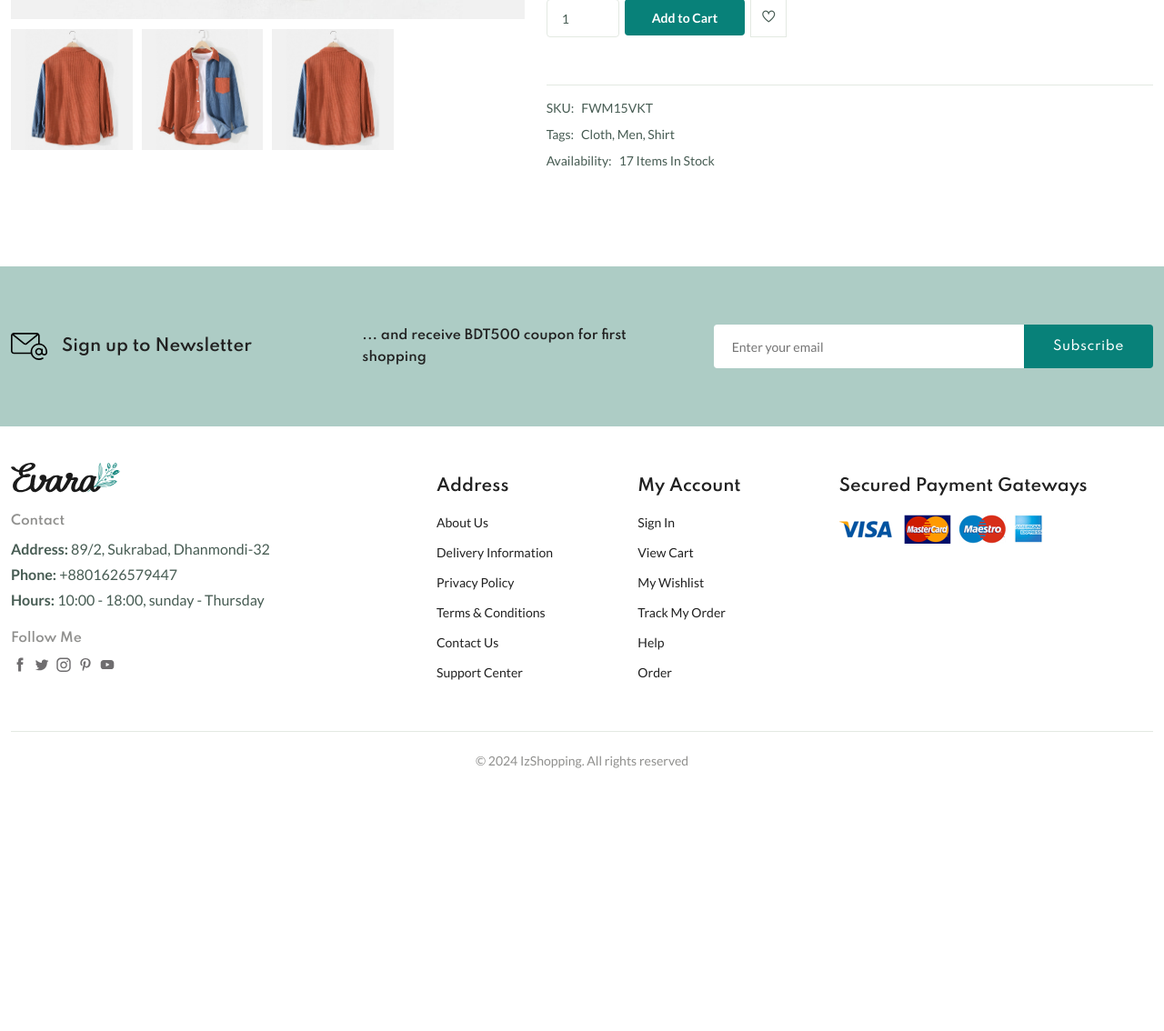
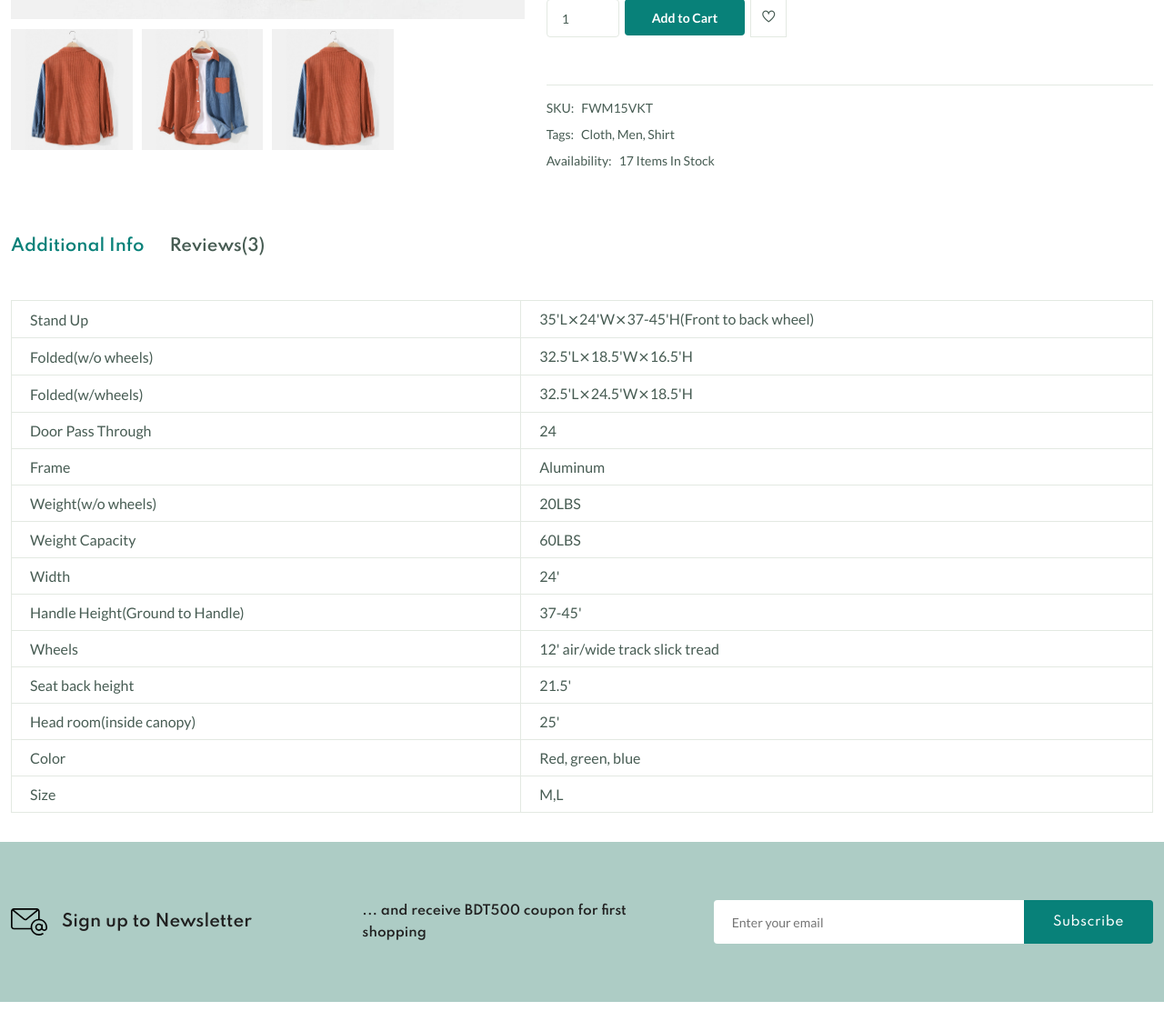
Before and after one commit to partho14/100-days-web-bootcamp, a PHP site: page /details.html in a window 1280 px wide. Shown: the part 833-1967 px from the top of the page at 91% size. Before the commit the page ends 1678 px from the top, so only its background shows below. Run offline with PHP 8.4, Linux system fonts and the light colour scheme; lists and menus that the app fills with data are empty; some libraries are stand-ins or nearby versions.

Commit message:
review and add-rating design implement

```diff
--- a/IzGrocery/assets/css/styles.css
+++ b/IzGrocery/assets/css/styles.css
@@ -109,6 +109,11 @@ button,textarea,input{
   outline: none;
 }
 
+table{
+  width: 100%;
+  border-collapse: collapse;
+}
+
 /*=============== REUSABLE CSS CLASSES ===============*/
 
 .container{
@@ -162,6 +167,21 @@ button,textarea,input{
 
 .section__title span{
   color: var(--first-color);
+}
+
+.form{
+  row-gap: 16px;
+}
+
+.form__group{
+  grid-template-columns: repeat(2, 1fr);
+  gap: 16px;
+}
+
+.textarea{
+  height: 200px;
+  padding-block: 16px;
+  resize: none;
 }
 
 /*=============== HEADER & NAV ===============*/
@@ -1087,6 +1107,98 @@ button,textarea,input{
 
 /*=============== DETAILS INFO & REVIEWS ===============*/
 
+.detail__tabs{
+  display: flex;
+  column-gap: 28px;
+  margin-bottom: 48px;
+}
+
+.detail__tab{
+  font-family: var(--second-font);
+  font-size: var(--large-font-size);
+  font-weight: var(--weight-600);
+  cursor: pointer;
+}
+
+.detail__tab.active-tab{
+  color: var(--first-color);
+}
+
+.details__tab-content:not(.active-tab){
+  display: none;
+}
+
+.info__table tr th,
+.info__table tr td{
+  border: 1px solid var(--border-color-alt);
+  padding: 10px 20px;
+}
+
+.info__table tr th{
+  font-weight: var(--weight-500);
+  text-align: left;
+}
+
+.info__table tr td{
+  color: var(--text-color-light);
+}
+
+.reviews__container{
+  padding-bottom: 48px;
+  row-gap:  20px;
+}
+
+.review__single{
+  border-bottom: 1px solid var(--border-color-alt);
+  padding-bottom: 20px;
+  display: flex;
+  align-items: flex-start;
+  column-gap: 24px;
+}
+
+.review__single:last-child{
+  padding-bottom: 48px;
+}
+
+.review__img{
+  width: 70px;
+  border-radius: 50%;
+  margin-bottom: 8px;
+}
+
+.review__title{
+  font-size: var(--tiny-font-size);
+}
+
+.review__data{
+  width: calc(100% - 94px);
+}
+
+.review__description{
+  margin-bottom: 8px;
+}
+
+.review__rating{
+  color: hsl(42, 100%, 50%);
+  margin-bottom: 4px;
+}
+
+.review__rating,
+.review__date{
+  font-size: var(--small-font-size);
+}
+
+.review__form-title{
+  font-size: var(--large-font-size);
+  margin-bottom: 16px;
+}
+
+.rate__product{
+  margin-bottom: 32px;
+}
+
+
+
 /*=============== CART ===============*/
 
 /*=============== CART OTHERS ===============*/
--- a/IzGrocery/details.html
+++ b/IzGrocery/details.html
@@ -220,7 +220,179 @@
       </section>
 
       <!--=============== DETAILS TAB ===============-->
-      <section class="details__tab"></section>
+      <section class="details__tab container">
+        <div class="detail__tabs">
+          <span class="detail__tab active-tab" data-target="#info">
+            Additional Info
+          </span>
+          <span class="detail__tab" data-target="#reviews">Reviews(3)</span>
+        </div>
+        <div class="details__tabs-content">
+          <div class="details__tab-content active-tab" content id="info">
+            <table class="info__table">
+              <tr>
+                <th>Stand Up</th>
+                <th>35'L⨯24'W⨯37-45'H(Front to back wheel)</th>
+              </tr>
+
+              <tr>
+                <th>Folded(w/o wheels)</th>
+                <th>32.5'L⨯18.5'W⨯16.5'H</th>
+              </tr>
+
+              <tr>
+                <th>Folded(w/wheels)</th>
+                <th>32.5'L⨯24.5'W⨯18.5'H</th>
+              </tr>
+
+              <tr>
+                <th>Door Pass Through</th>
+                <th>24</th>
+              </tr>
+
+              <tr>
+                <th>Frame</th>
+                <th>Aluminum</th>
+              </tr>
+
+              <tr>
+                <th>Weight(w/o wheels)</th>
+                <th>20LBS</th>
+              </tr>
+
+              <tr>
+                <th>Weight Capacity</th>
+                <th>60LBS</th>
+              </tr>
+
+              <tr>
+                <th>Width</th>
+                <th>24'</th>
+              </tr>
+
+              <tr>
+                <th>Handle Height(Ground to Handle)</th>
+                <th>37-45'</th>
+              </tr>
+
+              <tr>
+                <th>Wheels</th>
+                <th>12' air/wide track slick tread</th>
+              </tr>
+
+              <tr>
+                <th>Seat back height</th>
+                <th>21.5'</th>
+              </tr>
+
+              <tr>
+                <th>Head room(inside canopy)</th>
+                <th>25'</th>
+              </tr>
+
+              <tr>
+                <th>Color</th>
+                <th>Red, green, blue</th>
+              </tr>
+
+              <tr>
+                <th>Size</th>
+                <th>M,L</th>
+              </tr>
+            </table>
+          </div>
+
+          <div class="details__tab-content" content id="reviews">
+            <div class="reviews__container grid">
+
+              <div class="review__single">
+                <div>
+                  <img src="assets/img/avatar-1.jpg" alt="" class="review__img">
+                  <h4 class="review__title">Partha Pratim</h4>
+                </div>
+
+                <div class="review__data">
+                  <div class="review__rating">
+                    <i class="fi fi-rs-star"></i>
+                    <i class="fi fi-rs-star"></i>
+                    <i class="fi fi-rs-star"></i>
+                    <i class="fi fi-rs-star"></i>
+                    <i class="fi fi-rs-star"></i>
+                  </div>
+                  <p class="review__description">Thank you. Very fast from poland only in 3days</p>
+                  <span class="review__date">December 4, 2023 at 3.12 pm</span>
+                </div>
+              </div>
+
+              <div class="review__single">
+                <div>
+                  <img src="assets/img/avatar-2.jpg" alt="" class="review__img">
+                  <h4 class="review__title">Puja Ghosh</h4>
+                </div>
+
+                <div class="review__data">
+                  <div class="review__rating">
+                    <i class="fi fi-rs-star"></i>
+                    <i class="fi fi-rs-star"></i>
+                    <i class="fi fi-rs-star"></i>
+                    <i class="fi fi-rs-star"></i>
+                    <i class="fi fi-rs-star"></i>
+                  </div>
+                  <p class="review__description">Thank you. Very fast from poland only in 3days</p>
+                  <span class="review__date">December 4, 2023 at 3.12 pm</span>
+                </div>
+              </div>
+
+              <div class="review__single">
+                <div>
+                  <img src="assets/img/avatar-3.jpg" alt="" class="review__img">
+                  <h4 class="review__title">Mahmudul Hasan Nihad</h4>
+                </div>
+
+                <div class="review__data">
+                  <div class="review__rating">
+                    <i class="fi fi-rs-star"></i>
+                    <i class="fi fi-rs-star"></i>
+                    <i class="fi fi-rs-star"></i>
+                    <i class="fi fi-rs-star"></i>
+                    <i class="fi fi-rs-star"></i>
+                  </div>
+                  <p class="review__description">Thank you. Very fast from poland only in 3days</p>
+                  <span class="review__date">December 4, 2023 at 3.12 pm</span>
+                </div>
+              </div>
+            </div>
+
+            <div class="review__form">
+              <h4 class="review__form-title">Add a review</h4>
+
+              <div class="rate__product">
+                <i class="fi fi-rs-star"></i>
+                <i class="fi fi-rs-star"></i>
+                <i class="fi fi-rs-star"></i>
+                <i class="fi fi-rs-star"></i>
+                <i class="fi fi-rs-star"></i>
+              </div>
+
+              <form action="" class="form grid">
+                <textarea class="form__input textarea" placeholder="Write Comment">
+                </textarea>
+
+                <div class="form__group grid">
+                  <input type="text" placeholder="Name" class="form__input">
+
+                  <input type="email" placeholder="Email" class="form__input">
+                </div>
+
+                <div class="form__btn">
+                  <button class="btn">Submit Review</button>
+                </div>
+              </form>
+
+            </div>
+          </div>
+        </div>
+      </section>
 
       <!--=============== PRODUCTS ===============-->
       <section class="products"></section>
```
